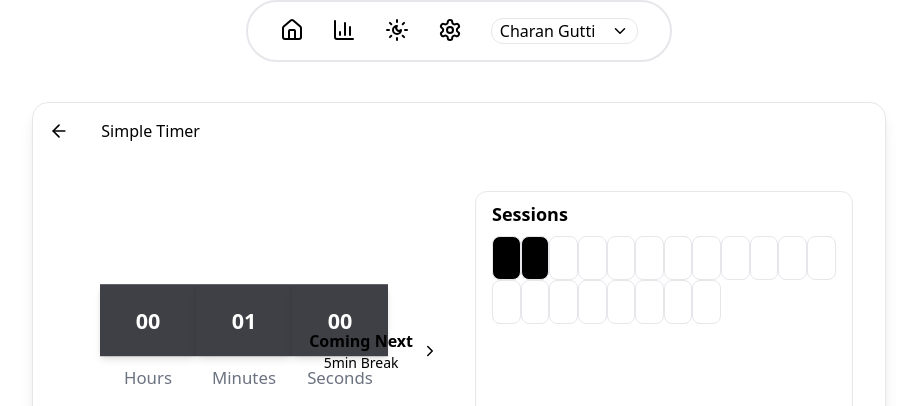
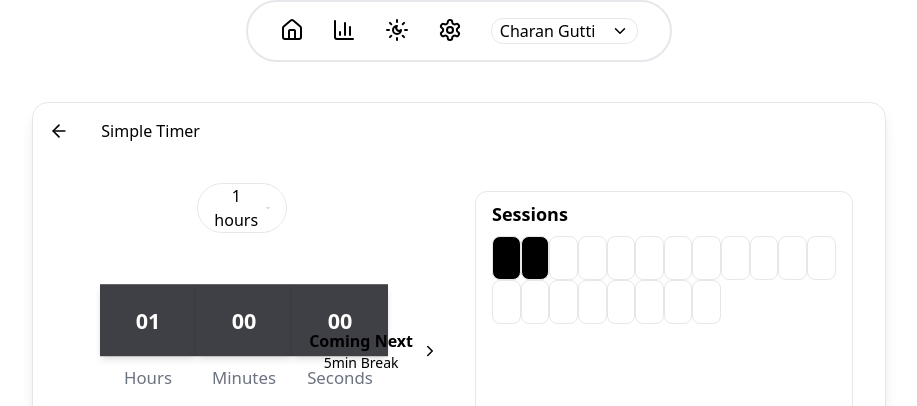
Before and after one commit to g-charan/Todo_app, a Next.js app in the folder todo_app/: page /pages/timer in a window 1280 px wide. Shown: the top 406 px of the page, without its empty margins (181-1098 px from the left). Built offline with nearby package versions, Linux system fonts and the light colour scheme.

Commit message:
timer dropdown

```diff
--- a/todo_app/app/pages/timer/page.tsx
+++ b/todo_app/app/pages/timer/page.tsx
@@ -1,6 +1,13 @@
 "use client";
 
-import { ArrowLeft, ChevronRight, Pause, Play, Square } from "lucide-react";
+import {
+  ArrowLeft,
+  ChevronDown,
+  ChevronRight,
+  Pause,
+  Play,
+  Square,
+} from "lucide-react";
 import { useRouter } from "next/navigation";
 import { useEffect, useState } from "react";
 
@@ -316,11 +323,15 @@ const page = () => {
 
   const [isRunning, setIsRunning] = useState(false);
 
-  const [time, setTime] = useState({
-    hours: 0,
-    minutes: 1,
-    seconds: 0,
-  });
+  const [timerValue, setTimerValue] = useState(0);
+  const [dropDown, setDropDown] = useState(false);
+
+  const timerValues = [
+    { time: { hours: 1, minutes: 0, seconds: 0 } },
+    { time: { hours: 0, minutes: 1, seconds: 0 } },
+    { time: { hours: 0, minutes: 0, seconds: 2 } },
+  ];
+  const [time, setTime] = useState(timerValues[timerValue].time);
   useEffect(() => {
     // const interval = setInterval(() => {
     //   setPercentage((prev) => (prev > 0 ? prev - 1 : 0));
@@ -329,9 +340,10 @@ const page = () => {
   }, [time]);
   const handleReset = () => {
     setIsRunning(false);
-    setTime({ hours: 0, minutes: 1, seconds: 0 });
+    setTime(timerValues[timerValue].time);
     setPercentage(100);
   };
+  useEffect(() => setTime(timerValues[timerValue].time), [timerValue]);
   return (
     <div className="flex w-full h-[85%] justify-center ">
       <div className="w-2/3 mt-10 flex border rounded-2xl shadow-lg px-4  h-full flex-col gap-4">
@@ -346,6 +358,55 @@ const page = () => {
         </div>
         <div className=" w-full grid grid-cols-2 h-[85%] grid-rows-3">
           <div className=" relative row-span-2 col-span-1 flex justify-center">
+            <div className=" absolute mr-6 top-2">
+              <div className="border px-4 w-[7vw] rounded-full flex justify-around items-center gap-2 relative ">
+                {timerValues[timerValue].time.hours != 0 && (
+                  <button>{timerValues[timerValue].time.hours} hours</button>
+                )}
+                {timerValues[timerValue].time.minutes != 0 && (
+                  <button>
+                    {timerValues[timerValue].time.minutes} minutes
+                  </button>
+                )}
+                {timerValues[timerValue].time.seconds != 0 && (
+                  <button>
+                    {timerValues[timerValue].time.seconds} seconds
+                  </button>
+                )}
+                <ChevronDown
+                  size={18}
+                  className=" hover:cursor-pointer"
+                  onClick={() => setDropDown(!dropDown)}
+                />
+                <div
+                  className={`${
+                    !dropDown && "invisible"
+                  } visible absolute top-7 -right-[5%] rounded-md bg-zinc-50  border py-1 w-[15vh]`}
+                >
+                  {timerValues.map((data, key) => (
+                    <div key={key}>
+                      {data != timerValues[timerValue] && (
+                        <div
+                          key={key}
+                          className=" w-full px-2 hover:bg-zinc-200 hover:cursor-pointer"
+                          onClick={() => setTimerValue(key)}
+                        >
+                          {data.time.hours != 0 && (
+                            <button>{data.time.hours} hours</button>
+                          )}
+                          {data.time.minutes != 0 && (
+                            <button>{data.time.minutes} minutes</button>
+                          )}
+                          {data.time.seconds != 0 && (
+                            <button>{data.time.seconds} seconds</button>
+                          )}
+                        </div>
+                      )}
+                    </div>
+                  ))}
+                </div>
+              </div>
+            </div>
             <div className=" flex flex-col self-center">
               {/* <TimerCircularProgressBar percentage={percentage} size={300} /> */}
               {/* <div className=" flex justify-center py-4">
--- a/todo_app/components/navbar/Navbar.tsx
+++ b/todo_app/components/navbar/Navbar.tsx
@@ -5,15 +5,24 @@ import {
   Settings,
   SunMoon,
 } from "lucide-react";
+import Link from "next/link";
 
 const Navbar = () => {
   return (
     <div className=" flex w-full justify-center ">
       <div className=" px-8 py-4 rounded-full flex justify-between w-1/3 border-2">
-        <House className=" hover:cursor-pointer" />
-        <ChartColumn className=" hover:cursor-pointer" />
-        <SunMoon className=" hover:cursor-pointer" />
-        <Settings className=" hover:cursor-pointer" />
+        <Link href={"/pages/list"}>
+          <House className=" hover:cursor-pointer" />
+        </Link>
+        <Link href={""}>
+          <ChartColumn className=" hover:cursor-pointer" />
+        </Link>
+        <Link href={""}>
+          <SunMoon className=" hover:cursor-pointer" />
+        </Link>
+        <Link href={""}>
+          <Settings className=" hover:cursor-pointer" />
+        </Link>
 
         <div className=" border px-2 rounded-xl gap-4 flex">
           <p>Charan Gutti</p>
```
